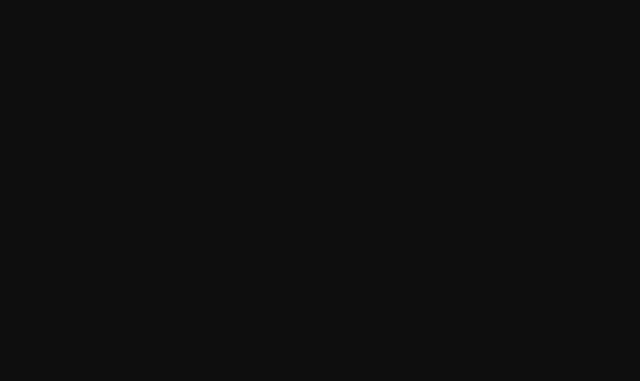
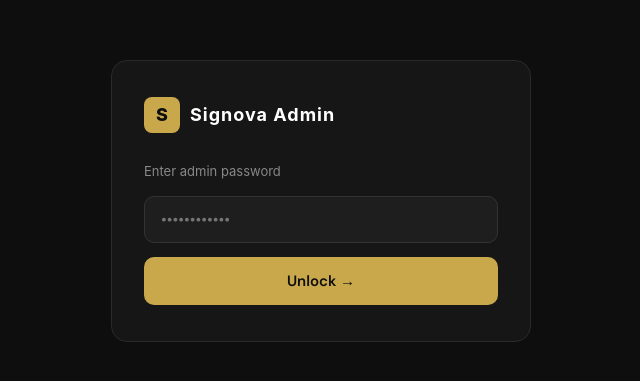
Before and after one commit to dgtalquantumleap-ai/signova, a React (Vite) app: page /admin in a window 1280 px wide. Before the commit this address had no page. Shown: the part 199-580 px from the top of the page, without its empty margins (319-959 px from the left). Built offline with nearby package versions, Linux system fonts and the light colour scheme.

Commit message:
feat: admin page at /admin — generate WhatsApp bypass codes with one tap, pre-written WhatsApp message included

```diff
--- a/src/App.jsx
+++ b/src/App.jsx
@@ -6,6 +6,7 @@
 import TermsPage from './pages/TermsPage'
 import BlogIndex from './pages/blog/BlogIndex'
 import BlogPost from './pages/blog/BlogPost'
+import AdminPage from './pages/AdminPage'
 
 export default function App() {
   return (
@@ -17,6 +18,7 @@
       <Route path="/terms" element={<TermsPage />} />
       <Route path="/blog" element={<BlogIndex />} />
       <Route path="/blog/:slug" element={<BlogPost />} />
+      <Route path="/admin" element={<AdminPage />} />
     </Routes>
   )
 }
--- /dev/null
+++ b/src/pages/AdminPage.jsx
@@ -0,0 +1,236 @@
+import { useState } from 'react'
+
+export default function AdminPage() {
+  const [secret, setSecret] = useState('')
+  const [authed, setAuthed] = useState(false)
+  const [code, setCode] = useState('')
+  const [loading, setLoading] = useState(false)
+  const [error, setError] = useState('')
+  const [copied, setCopied] = useState(false)
+
+  const handleUnlock = (e) => {
+    e.preventDefault()
+    if (secret.trim()) setAuthed(true)
+  }
+
+  const handleGenerate = async () => {
+    setLoading(true)
+    setError('')
+    setCode('')
+    setCopied(false)
+    try {
+      const res = await fetch('/api/create-bypass', {
+        method: 'POST',
+        headers: { 'Content-Type': 'application/json' },
+        body: JSON.stringify({ secret }),
+      })
+      const data = await res.json()
+      if (!res.ok) {
+        setError(data.error || 'Failed to generate code.')
+        if (res.status === 401) setAuthed(false)
+        return
+      }
+      setCode(data.code)
+    } catch {
+      setError('Network error. Please try again.')
+    } finally {
+      setLoading(false)
+    }
+  }
+
+  const handleCopy = () => {
+    navigator.clipboard.writeText(code)
+    setCopied(true)
+    setTimeout(() => setCopied(false), 2000)
+  }
+
+  const waMessage = code
+    ? encodeURIComponent(
+        `Hi! Your payment has been confirmed ✅\n\nHere is your Signova download code:\n\n*${code}*\n\nSteps to download your document:\n1. Go back to getsignova.com and fill in your document details again\n2. On the preview page, scroll down and click *"Already paid? Enter your code"*\n3. Enter the code above and click *"Unlock my document"*\n\nYour code expires in 24 hours. Reply here if you need any help!`
+      )
+    : ''
+
+  return (
+    <div style={styles.page}>
+      <div style={styles.card}>
+        <div style={styles.header}>
+          <span style={styles.logoMark}>S</span>
+          <span style={styles.logoText}>Signova Admin</span>
+        </div>
+
+        {!authed ? (
+          <form onSubmit={handleUnlock} style={styles.form}>
+            <p style={styles.label}>Enter admin password</p>
+            <input
+              style={styles.input}
+              type="password"
+              placeholder="••••••••••••"
+              value={secret}
+              onChange={e => setSecret(e.target.value)}
+              autoFocus
+            />
+            <button style={styles.btn} type="submit">Unlock →</button>
+          </form>
+        ) : (
+          <div style={styles.body}>
+            <p style={styles.title}>Generate WhatsApp Bypass Code</p>
+            <p style={styles.sub}>
+              Use this after a customer confirms payment via bank transfer.
+              Each code unlocks one download and expires in 24 hours.
+            </p>
+
+            <button
+              style={{ ...styles.btn, ...(loading ? styles.btnDisabled : {}) }}
+              onClick={handleGenerate}
+              disabled={loading}
+            >
+              {loading ? 'Generating…' : '⚡ Generate New Code'}
+            </button>
+
+            {error && <p style={styles.error}>{error}</p>}
+
+            {code && (
+              <div style={styles.result}>
+                <p style={styles.codeLabel}>YOUR CODE</p>
+                <div style={styles.codeRow}>
+                  <span style={styles.code}>{code}</span>
+                  <button style={styles.copyBtn} onClick={handleCopy}>
+                    {copied ? '✓ Copied' : 'Copy'}
+                  </button>
+                </div>
+                <p style={styles.expiry}>⏱ Expires in 24 hours · Single use</p>
+
+                <a
+                  href={`https://wa.me/?text=${waMessage}`}
+                  target="_blank"
+                  rel="noopener noreferrer"
+                  style={styles.waBtn}
+                >
+                  💬 Send via WhatsApp
+                </a>
+                <p style={styles.waSub}>Opens WhatsApp with the message pre-written</p>
+              </div>
+            )}
+          </div>
+        )}
+      </div>
+    </div>
+  )
+}
+
+const gold = '#c9a84c'
+const bg = '#0e0e0e'
+
+const styles = {
+  page: {
+    minHeight: '100vh',
+    backgroundColor: bg,
+    display: 'flex',
+    alignItems: 'center',
+    justifyContent: 'center',
+    padding: '24px 16px',
+    fontFamily: "-apple-system, BlinkMacSystemFont, 'Segoe UI', sans-serif",
+  },
+  card: {
+    background: '#161616',
+    border: '1px solid #2a2a2a',
+    borderRadius: 16,
+    padding: '36px 32px',
+    width: '100%',
+    maxWidth: 420,
+  },
+  header: {
+    display: 'flex',
+    alignItems: 'center',
+    gap: 10,
+    marginBottom: 28,
+  },
+  logoMark: {
+    width: 36, height: 36,
+    background: gold,
+    borderRadius: 8,
+    display: 'flex',
+    alignItems: 'center',
+    justifyContent: 'center',
+    fontSize: 18,
+    fontWeight: 800,
+    color: bg,
+    lineHeight: '36px',
+    textAlign: 'center',
+  },
+  logoText: {
+    fontSize: 18,
+    fontWeight: 700,
+    color: '#fff',
+    letterSpacing: 1,
+  },
+  form: { display: 'flex', flexDirection: 'column', gap: 14 },
+  label: { color: '#888', fontSize: 13, margin: 0 },
+  input: {
+    background: '#1e1e1e',
+    border: '1px solid #333',
+    borderRadius: 10,
+    color: '#fff',
+    fontSize: 16,
+    padding: '12px 16px',
+    outline: 'none',
+    width: '100%',
+    boxSizing: 'border-box',
+  },
+  btn: {
+    background: gold,
+    color: bg,
+    border: 'none',
+    borderRadius: 10,
+    padding: '14px',
+    fontSize: 15,
+    fontWeight: 700,
+    cursor: 'pointer',
+    width: '100%',
+  },
+  btnDisabled: { opacity: 0.6, cursor: 'not-allowed' },
+  body: { display: 'flex', flexDirection: 'column', gap: 14 },
+  title: { color: '#fff', fontSize: 17, fontWeight: 700, margin: 0 },
+  sub: { color: '#777', fontSize: 13, lineHeight: 1.6, margin: 0 },
+  error: { color: '#ff6b6b', fontSize: 13, margin: 0 },
+  result: {
+    background: '#1a1a1a',
+    border: `1px solid ${gold}`,
+    borderRadius: 12,
+    padding: '20px',
+    display: 'flex',
+    flexDirection: 'column',
+    gap: 12,
+  },
+  codeLabel: { color: '#777', fontSize: 11, letterSpacing: 3, margin: 0 },
+  codeRow: { display: 'flex', alignItems: 'center', justifyContent: 'space-between', gap: 12 },
+  code: {
+    fontSize: 28,
+    fontWeight: 800,
+    color: gold,
+    fontFamily: 'monospace',
+    letterSpacing: 4,
+  },
+  copyBtn: {
+    background: '#2a2a2a',
+    border: 'none',
+    color: '#aaa',
+    borderRadius: 8,
+    padding: '8px 14px',
+    fontSize: 13,
+    cursor: 'pointer',
+  },
+  expiry: { color: '#555', fontSize: 12, margin: 0 },
+  waBtn: {
+    display: 'block',
+    background: '#25D366',
+    color: '#fff',
+    textDecoration: 'none',
+    borderRadius: 10,
+    padding: '13px',
+    textAlign: 'center',
+    fontSize: 15,
+    fontWeight: 700,
+  },
+  waSub: { color: '#555', fontSize: 11, margin: 0, textAlign: 'center' },
+}
```
